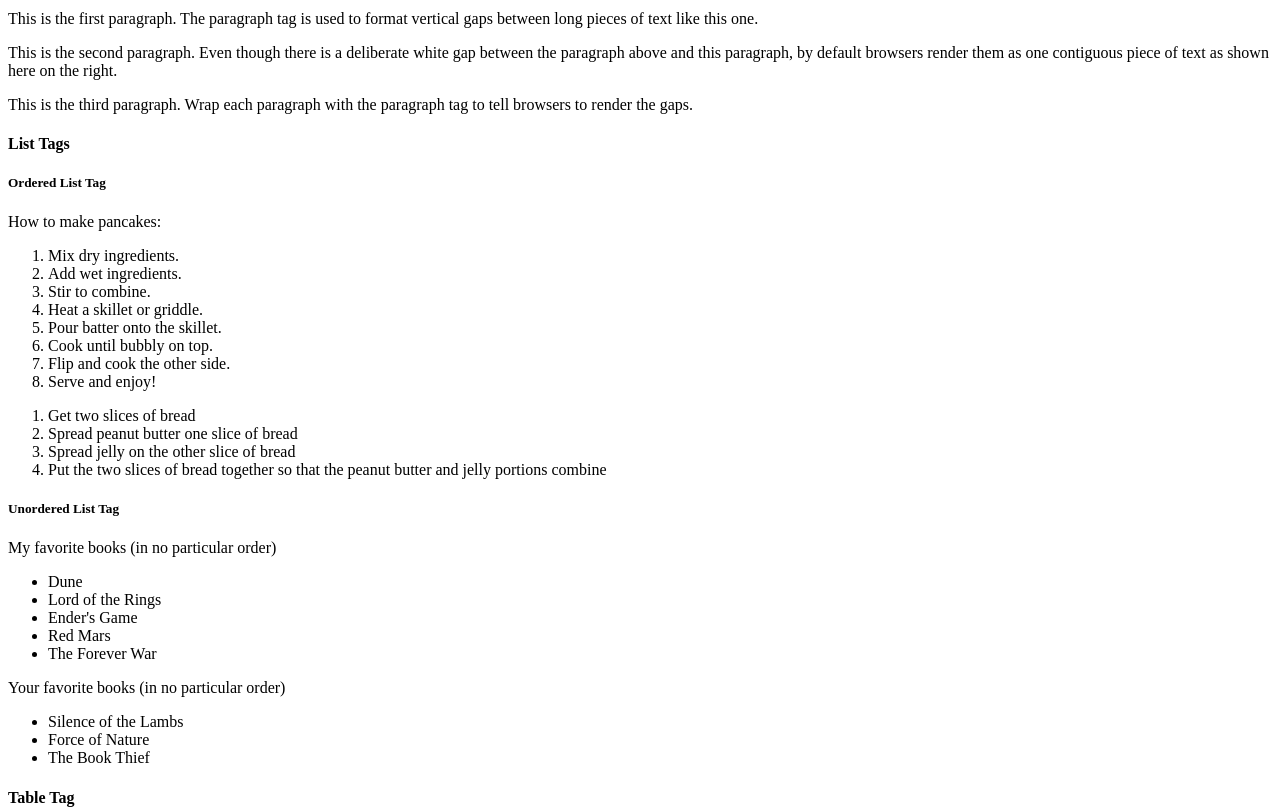
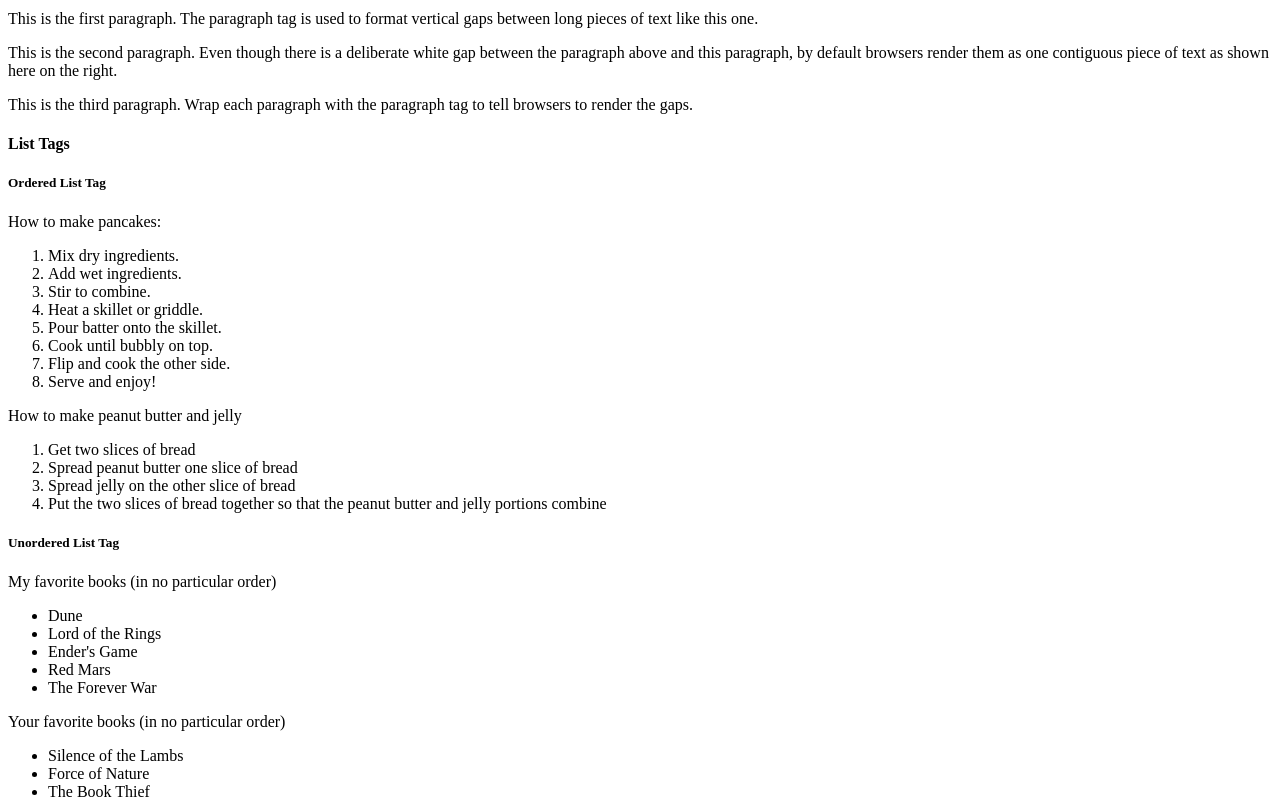
Before and after one commit to scomitchell/kambaz-react-web-app, a React (Vite) app: page /#/Labs/Lab1 in a window 1280 px wide. Shown: the part 580-1389 px from the top of the page. Built offline with nearby package versions, Linux system fonts and the light colour scheme.

Commit message:
update labs

```diff
--- a/src/Labs/Lab1/index.tsx
+++ b/src/Labs/Lab1/index.tsx
@@ -55,6 +55,7 @@ export default function Lab1() {
                     <li>Flip and cook the other side.</li>
                     <li>Serve and enjoy!</li>
                 </ol>
+                How to make peanut butter and jelly
                 <ol id="wd-your-favorite-recipe">
                     <li>Get two slices of bread</li>
                     <li>Spread peanut butter one slice of bread</li>
```
